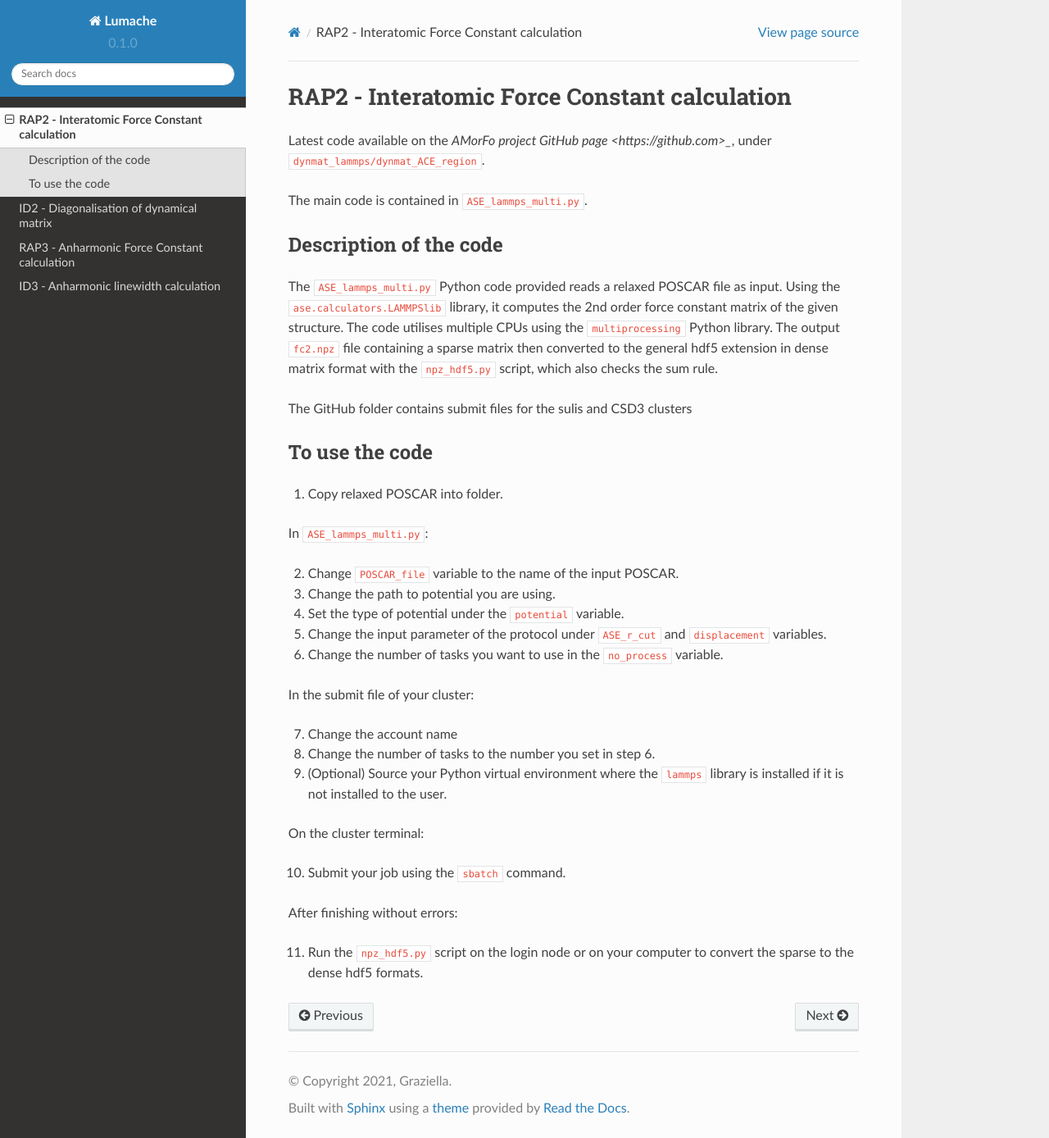
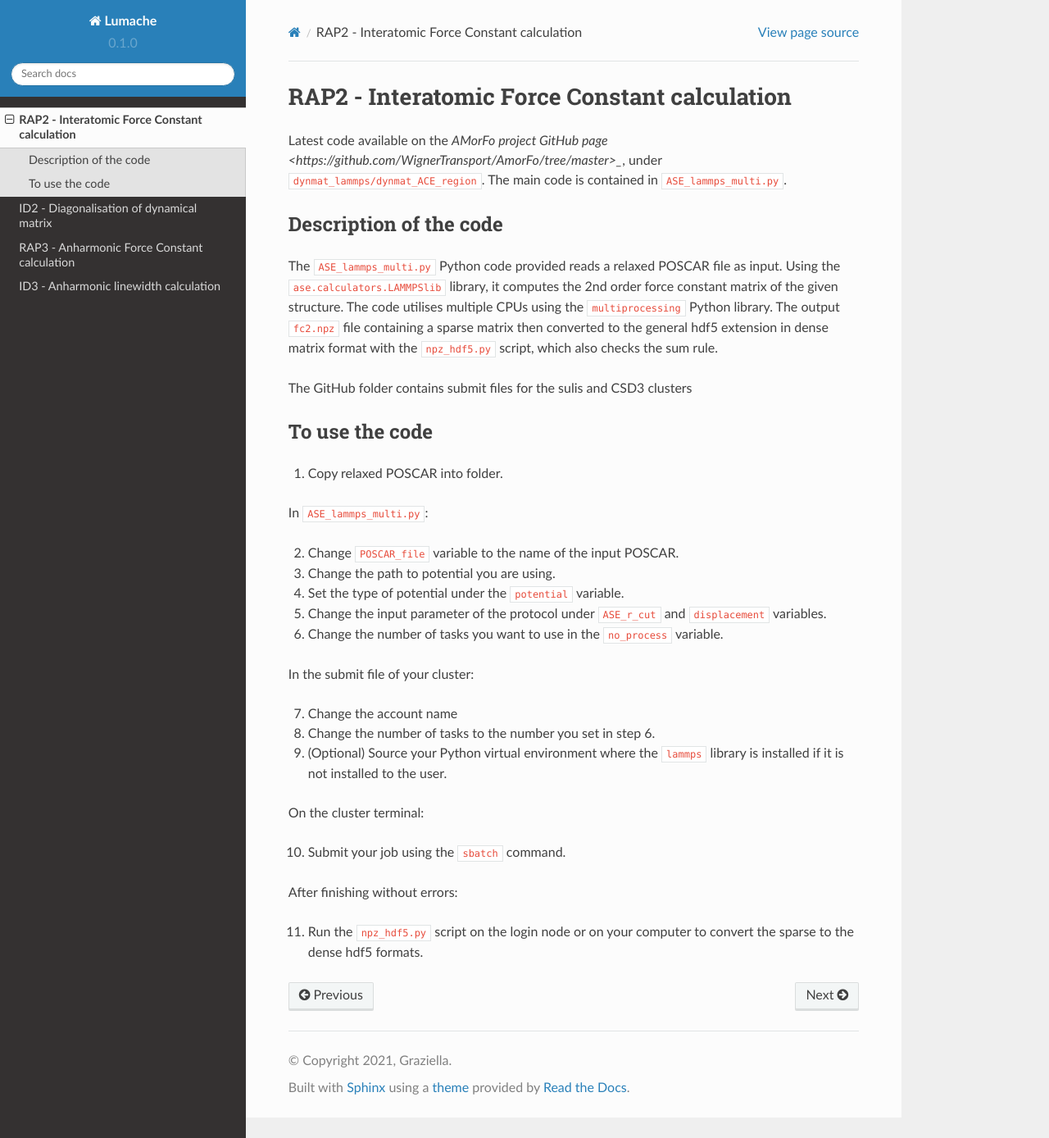
Before and after one commit to bp443/AmorDocs, a Sphinx documentation site: the page built from docs/source/rap2.rst, in a window 1280 px wide and 1388 px high. Shown: the whole window at 82% size. Built offline with Sphinx 7.4.7 and the Read the Docs theme 2.0.0, drawn with Linux system fonts in a browser that asks for light colours; pages that are not in the unit, such as notebooks, are missing from menus; some of the changed lines change nothing that is shown.

Commit message:
Update rap2.rst

```diff
--- a/docs/source/rap2.rst
+++ b/docs/source/rap2.rst
@@ -1,10 +1,7 @@
 RAP2 - Interatomic Force Constant calculation
 =============================================
 
-Latest code available on the `AMorFo project GitHub page <https://github.com>_`, under ``dynmat_lammps/dynmat_ACE_region``.
-
-.. Link needs to be updated
-
+Latest code available on the `AMorFo project GitHub page <https://github.com/WignerTransport/AmorFo/tree/master>_`, under ``dynmat_lammps/dynmat_ACE_region``.
 The main code is contained in ``ASE_lammps_multi.py``.
 
 Description of the code
```
